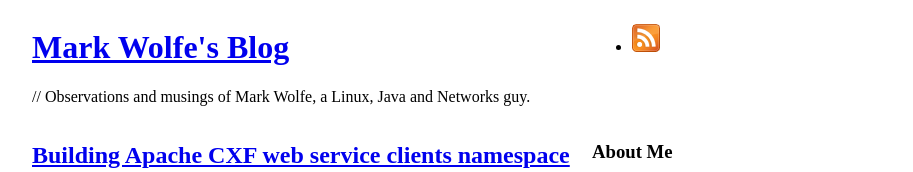
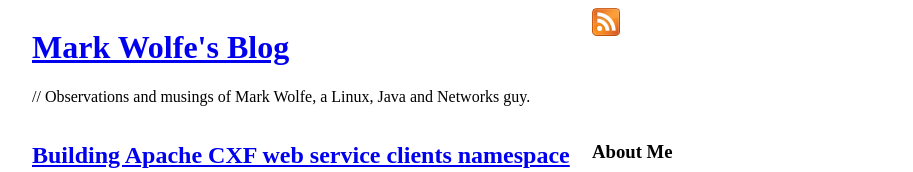
Before and after one commit to wolfeidau/wolfeidau_site, a Jekyll site: the page built from index.html, in a window 1280 px wide. Shown: the top 172 px of the page, without its empty margins (218-1131 px from the left). Built offline with Jekyll 4.4.1, drawn with Linux system fonts in a browser that asks for light colours; some web fonts are replaced; the list of posts is cut into pages by our own code; comment, search, counter and statistics services are not loaded.

Commit message:
Working on basic IE fixes.

```diff
--- a/_layouts/default.html
+++ b/_layouts/default.html
@@ -11,7 +11,9 @@
     <link rel="stylesheet" href="/css/960gs.css" type="text/css">
     <link rel="stylesheet" href="/css/wolfeidau.css" type="text/css">
     <link rel="stylesheet" href="/css/syntax.css" type="text/css">
-    <script src=”/js/modernizr-1.7.min.js”></script>
+    <!--[if lt IE 9]>
+    <script src="http://html5shim.googlecode.com/svn/trunk/html5.js"></script>
+    <![endif]-->
   </head>
   <body>
     <div id="wrapper" class="container_12">
@@ -21,10 +23,8 @@
           <p>// {{ site.description }}</p>
         </div>
         <nav class="grid_4">
-          <ul>
-            <li><a href="http://feeds.feedburner.com/Wolfeidau"><img src="/images/feed-icon-28x28.png" alt="Atom Feed"></a></li>
-          </ul>
-          </nav>
+          <a href="http://feeds.feedburner.com/Wolfeidau"><img src="/images/feed-icon-28x28.png" alt="Atom Feed"></a>
+        </nav>
         <div class="clear"></div><!-- clear -->
       </header>
       <section role="main" class="container_12">
--- a/css/wolfeidau.scss
+++ b/css/wolfeidau.scss
@@ -66,19 +66,8 @@
   text-align: right;
 }
 
-nav ul {
-  padding: 0px;
-}
-
-nav ul li {
-  list-style-type: none;
-  display: inline-block;
-  padding: 0.2em 0;
-}
-
-nav a {
-  padding: 5px 15px;
-  color: #FFFFFF;
+nav img {
+	margin: 18px 18px;
 }
 
 .feed {
```
Also changed, not shown: 1 other file.
